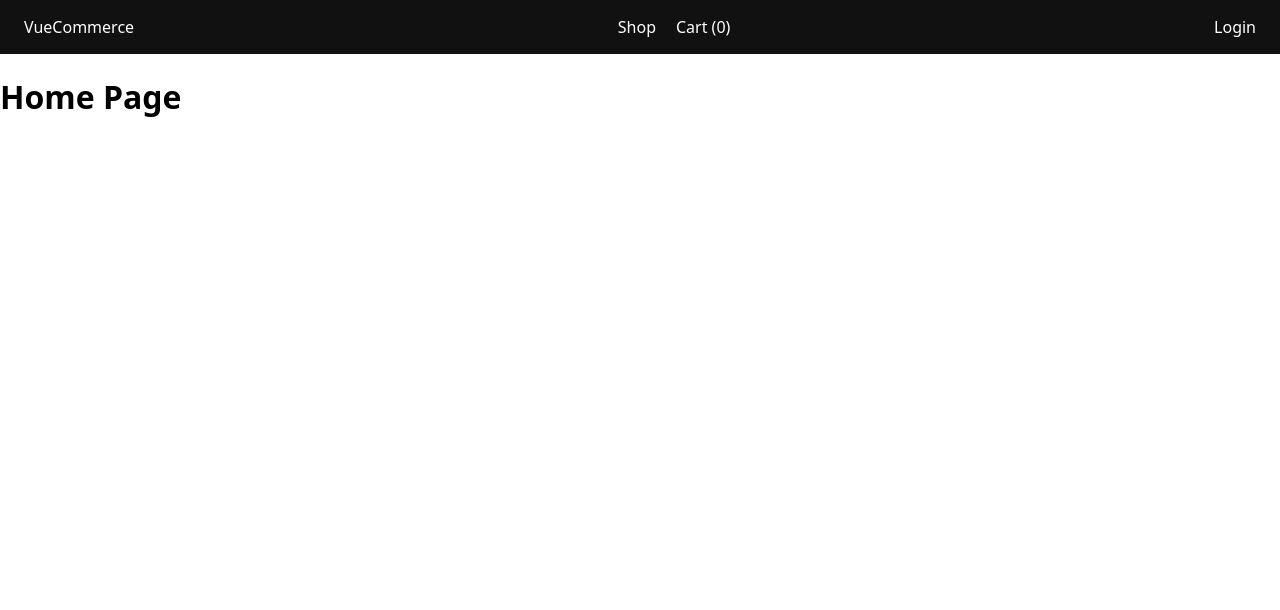
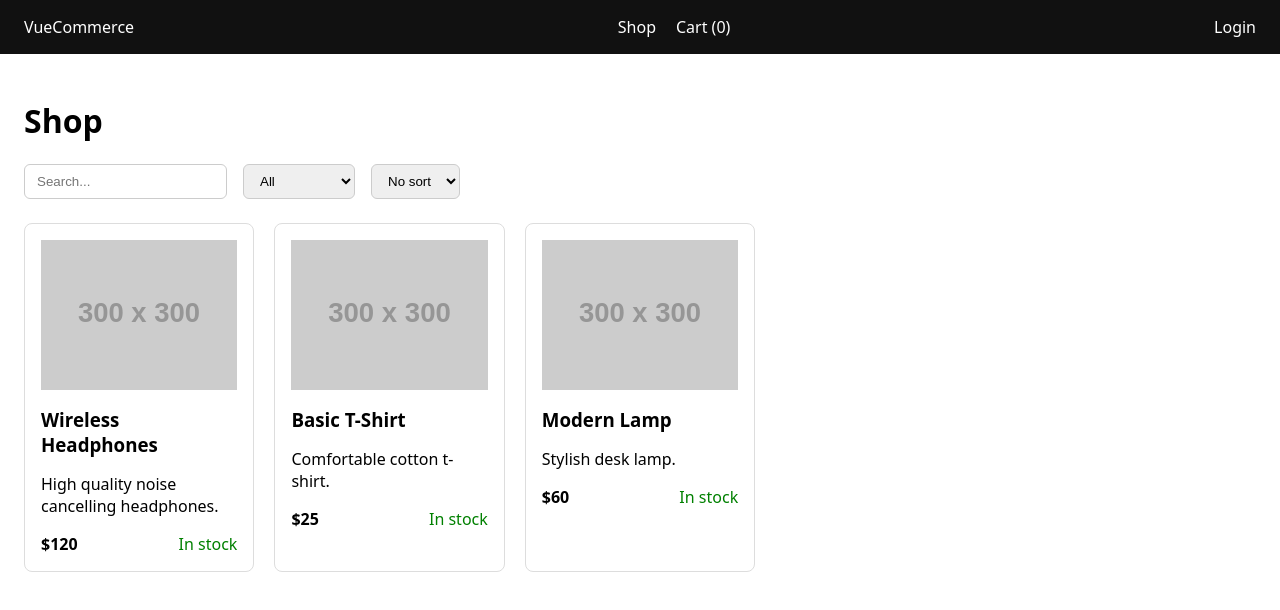
Before and after one commit to veljko-naumovic/e-commerce-vue, a Vue app: page / in a window 1280 px wide. Shown: the top 610 px of the page. Built offline with nearby package versions, Linux system fonts and the light colour scheme.

Commit message:
Add products ona home page

```diff
--- /dev/null
+++ b/src/components/product/ProductCard.vue
@@ -0,0 +1,63 @@
+<script setup lang="ts">
+import type { Product } from "@/types/product";
+
+defineProps<{
+    product: Product;
+}>();
+</script>
+
+<template>
+    <div class="card">
+        <img :src="product.image" :alt="product.title" />
+
+        <h3>{{ product.title }}</h3>
+        <p>{{ product.description }}</p>
+
+        <div class="bottom">
+            <span class="price">${{ product.price }}</span>
+            <span v-if="product.stock > 0" class="stock in">
+                In stock
+            </span>
+            <span v-else class="stock out">
+                Out of stock
+            </span>
+        </div>
+    </div>
+</template>
+
+<style scoped lang="scss">
+.card {
+    border: 1px solid #ddd;
+    padding: 16px;
+    border-radius: 8px;
+    background: white;
+
+    img {
+        width: 100%;
+        height: 150px;
+        object-fit: cover;
+    }
+
+    h3 {
+        margin: 12px 0 6px;
+    }
+
+    .bottom {
+        display: flex;
+        justify-content: space-between;
+        align-items: center;
+    }
+
+    .price {
+        font-weight: bold;
+    }
+
+    .stock.in {
+        color: green;
+    }
+
+    .stock.out {
+        color: red;
+    }
+}
+</style>
--- a/src/views/HomeView.vue
+++ b/src/views/HomeView.vue
@@ -1,5 +1,69 @@
+<script setup lang="ts">
+import { useProductsStore } from "@/stores/products";
+import ProductCard from "@/components/product/ProductCard.vue";
+
+const productsStore = useProductsStore();
+</script>
+
 <template>
-    <div>
-        <h1>Home Page</h1>
+    <div class="home">
+        <h1>Shop</h1>
+
+        <!-- Controls -->
+        <div class="controls">
+            <!-- SEARCH -->
+            <input type="text" placeholder="Search..." v-model="productsStore.searchQuery" />
+
+            <!-- CATEGORY FILTER -->
+            <select v-model="productsStore.selectedCategory">
+                <option value="all">All</option>
+                <option value="electronics">Electronics</option>
+                <option value="clothing">Clothing</option>
+                <option value="books">Books</option>
+                <option value="home">Home</option>
+            </select>
+
+            <!-- SORT -->
+            <select v-model="productsStore.sortOption">
+                <option value="none">No sort</option>
+                <option value="price-asc">Price ↑</option>
+                <option value="price-desc">Price ↓</option>
+            </select>
+        </div>
+
+        <!-- PRODUCTS GRID -->
+        <div class="grid">
+            <ProductCard v-for="product in productsStore.filteredProducts" :key="product.id" :product="product" />
+        </div>
+
+        <!-- EMPTY STATE -->
+        <p v-if="productsStore.filteredProducts.length === 0">
+            No products found.
+        </p>
     </div>
 </template>
+
+<style scoped lang="scss">
+.home {
+    padding: 24px;
+}
+
+.controls {
+    display: flex;
+    gap: 16px;
+    margin-bottom: 24px;
+
+    input,
+    select {
+        padding: 8px 12px;
+        border: 1px solid #ccc;
+        border-radius: 6px;
+    }
+}
+
+.grid {
+    display: grid;
+    grid-template-columns: repeat(auto-fill, minmax(220px, 1fr));
+    gap: 20px;
+}
+</style>
```
